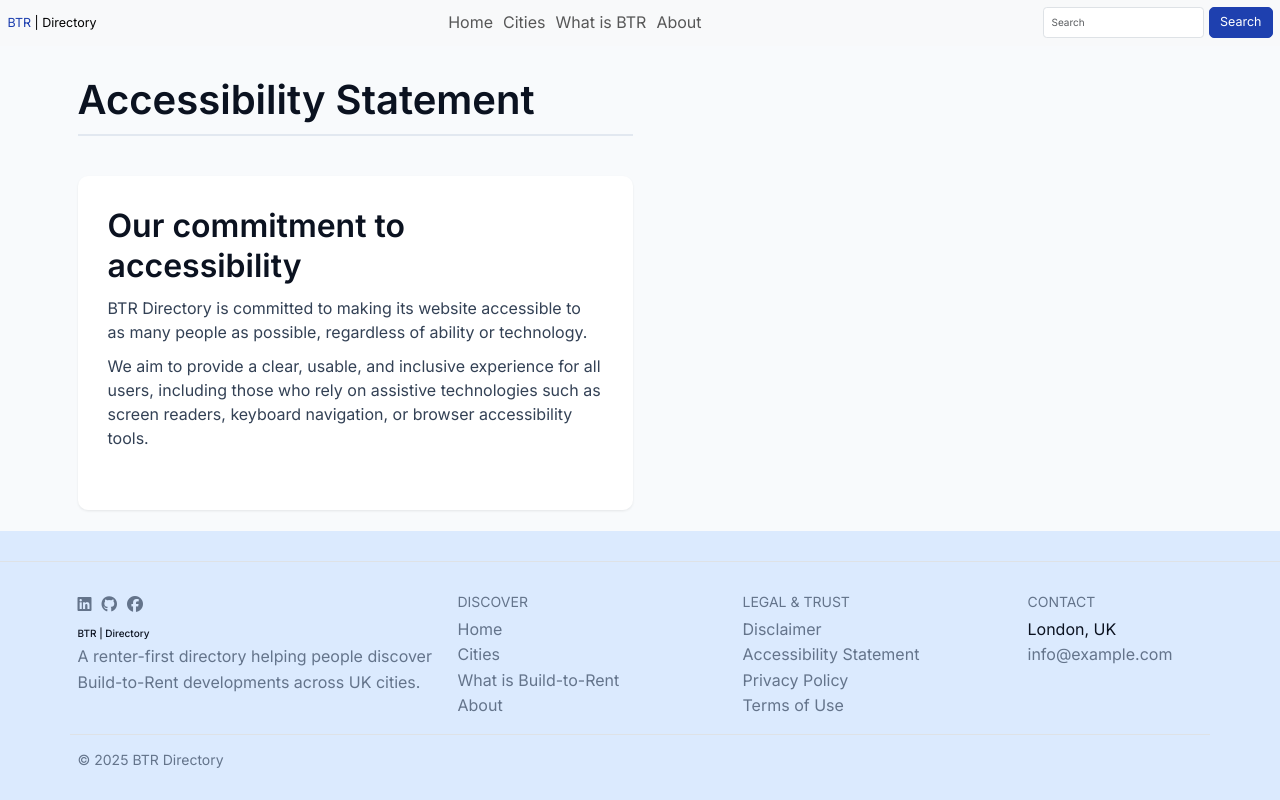
After one commit to creatvie-introvert/btr-directory-mvp, a Django app: page /accessibility-statement/ in a window 1280 px wide. The commit adds this page. Run offline with Django 5.2, Linux system fonts and the light colour scheme; some libraries are stand-ins or nearby versions.

Commit message:
feat(core): change what is btr url from underscores to hyphens, and add accessibility_statement

```diff
--- /dev/null
+++ b/core/templates/core/accessibility_statement.html
@@ -0,0 +1,42 @@
+{% extends 'core/base.html' %}
+{% load static %}
+
+{% block title %}BTR Directory{% endblock %}
+
+{% block content %}
+
+<section class="py-5" id="page-header">
+    <div class="container">
+        <div class="row g-4">
+            <div class="col-12 col-md-8 col-lg-8 col-xl-6">
+                <h1 class="mb-3">Accessibility Statement</h1>
+                <div class="divider"></div>
+            </div>
+        </div>
+    </div>
+</section>
+
+<section class="py-3" id="accessibility-statement">
+    <div class="container">
+        <div class="row g-4">
+            <div class="col-12 col-md-8 col-lg-8 col-xl-6">
+                <div class="card border-0 shadow-sm rounded-4">
+                    <div class="card-body p-4 p-lg-5">
+                        <div class="mb-5">
+                            <h2 class="mb-3">
+                                Our commitment to accessibility
+                            </h2>
+                            <p class="body">
+                                BTR Directory is committed to making its website accessible to as many people as possible, regardless of ability or technology.
+                            </p>
+                            <p class="body">
+                                We aim to provide a clear, usable, and inclusive experience for all users, including those who rely on assistive technologies such as screen readers, keyboard navigation, or browser accessibility tools.
+                            </p>
+                        </div>
+                    </div>
+                </div>
+            </div>
+        </div>
+    </div>
+</section>
+{% endblock %}
--- a/core/templates/core/partials/footer.html
+++ b/core/templates/core/partials/footer.html
@@ -70,7 +70,7 @@
                         </a>
                     </li>
                     <li>
-                        <a class="text-decoration-none" href="#">
+                        <a class="text-decoration-none" href="{% url 'core:accessibility_statement' %}">
                             Accessibility Statement
                         </a>
                     </li>
--- a/core/urls.py
+++ b/core/urls.py
@@ -10,7 +10,12 @@ app_name = "core"
 urlpatterns = [
     path("", views.home, name="home"),
     path("search/", views.search, name="search"),
-    path("what_is_btr/", views.what_is_btr, name="what_is_btr"),
+    path("what-is-btr/", views.what_is_btr, name="what_is_btr"),
     path("about/", views.about, name="about"),
     path("disclaimer/", views.disclaimer, name="disclaimer"),
+    path(
+        "accessibility-statement/",
+        views.accessibility_statement,
+        name="accessibility_statement",
+    ),
 ]
--- a/core/views.py
+++ b/core/views.py
@@ -72,3 +72,8 @@ def about(request):
 def disclaimer(request):
     """Shows the Disclaimer page"""
     return render(request, "core/disclaimer.html")
+
+
+def accessibility_statement(request):
+    """Shows the Accessibilty Statement"""
+    return render(request, "core/accessibility_statement.html")
```
